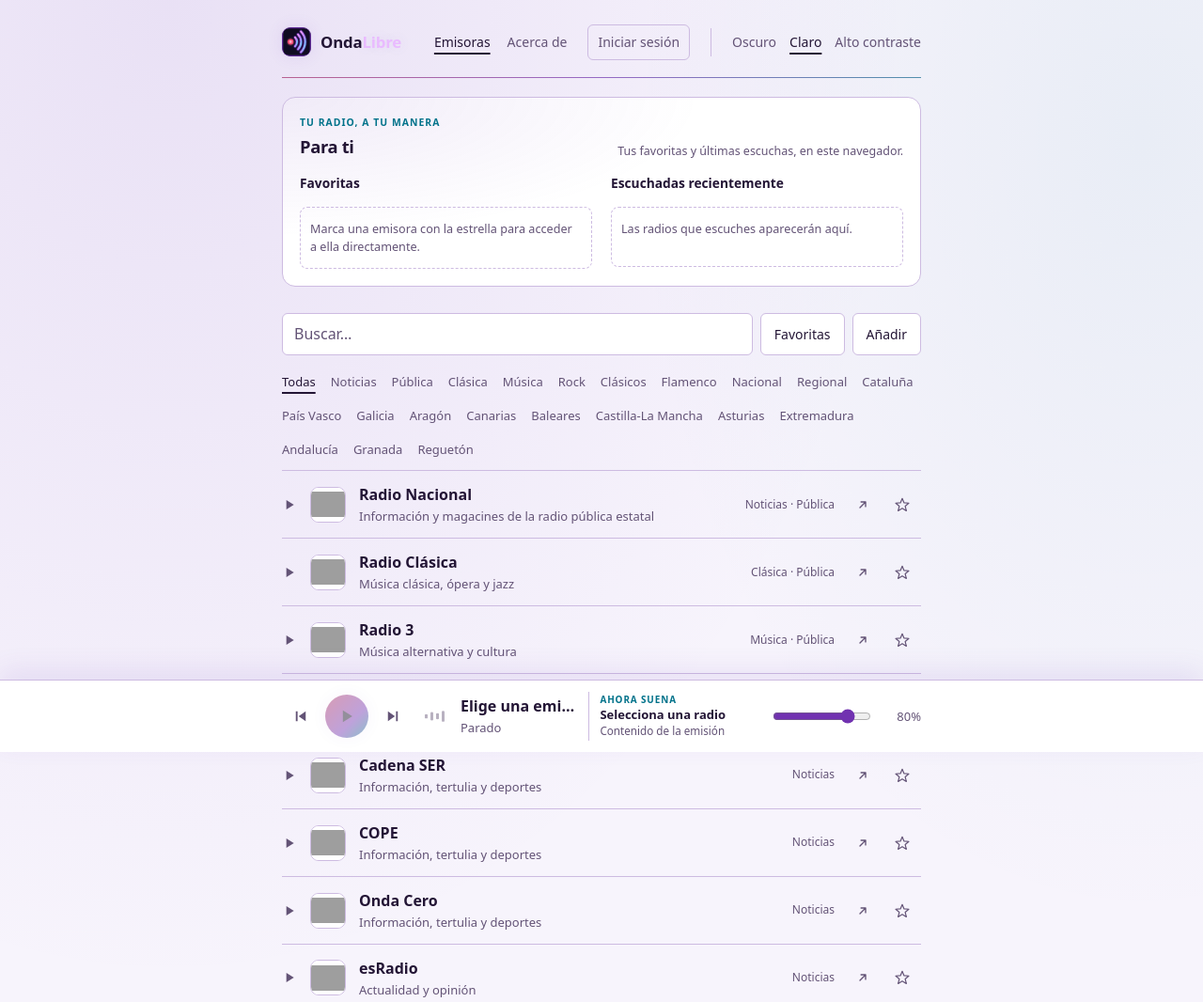
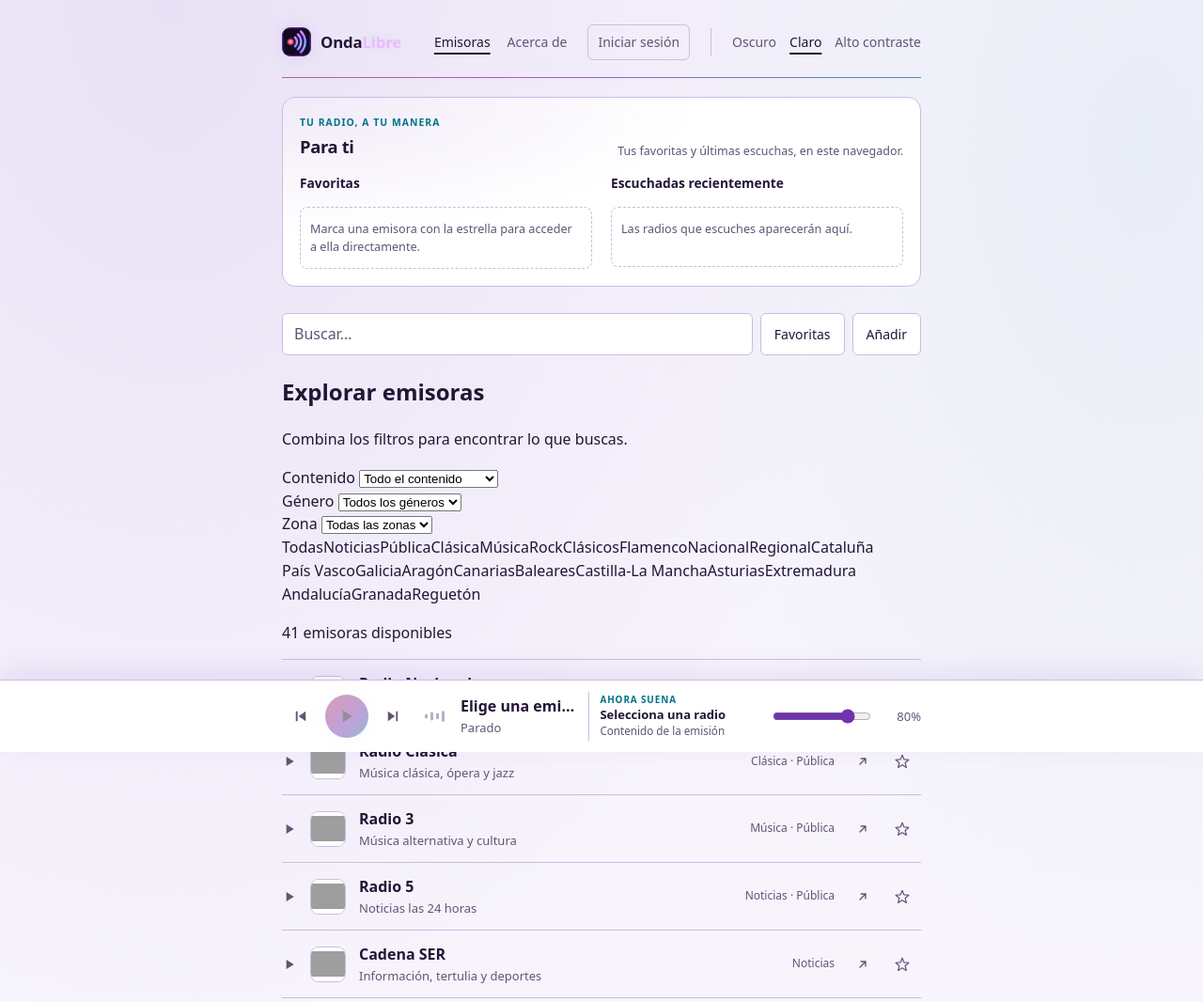
Before and after one commit to APR909/ondalibre, a website: page index.html in a window 1280 px wide. Shown: the top 1066 px of the page at 94% size. Drawn offline with Linux system fonts and the light colour scheme; grey boxes are pictures that could not be loaded.

Commit message:
feat: group radio filters by content, genre and region with quick shortcuts and result counter

```diff
--- a/index.html
+++ b/index.html
@@ -104,8 +104,41 @@
       <button type="button" class="btn" id="btnFav" aria-pressed="false">Favoritas</button>
       <button type="button" class="btn" id="btnAdd">Añadir</button>
     </div>
-    <div class="chips" id="chips" role="group" aria-label="Filtrar por tipo"></div>
-    <ul class="list" id="list"></ul>
+    <section class="filter-panel" aria-labelledby="filterTitle">
+      <div class="filter-heading">
+        <h2 id="filterTitle">Explorar emisoras</h2>
+        <p>Combina los filtros para encontrar lo que buscas.</p>
+      </div>
+      <div class="filter-grid">
+        <div class="filter-field">
+          <label for="filterType">Contenido</label>
+          <select id="filterType" class="filter-select">
+            <option value="all">Todo el contenido</option>
+            <option value="music">Música</option>
+            <option value="news">Noticias y programas</option>
+            <option value="custom">Mis emisoras</option>
+          </select>
+        </div>
+        <div class="filter-field">
+          <label for="filterGenre">Género</label>
+          <select id="filterGenre" class="filter-select">
+            <option value="all">Todos los géneros</option>
+          </select>
+        </div>
+        <div class="filter-field">
+          <label for="filterRegion">Zona</label>
+          <select id="filterRegion" class="filter-select">
+            <option value="all">Todas las zonas</option>
+          </select>
+        </div>
+      </div>
+      <div class="filter-shortcuts" id="chips" role="group" aria-label="Accesos rápidos al catálogo"></div>
+      <div class="filter-footer">
+        <p id="filterCount" class="filter-count" role="status" aria-live="polite">41 emisoras disponibles</p>
+        <button type="button" class="filter-reset" id="clearFilters" hidden>Limpiar filtros</button>
+      </div>
+    </section>
+    <ul class="list" id="list" aria-label="Emisoras encontradas"></ul>
     <p class="note">
       Las imágenes identificativas de las emisoras se solicitan a proveedores externos al mostrarse.
       Las marcas pertenecen a sus titulares. OndaLibre no aloja ni retransmite audio
@@ -131,6 +164,8 @@
     </p>
     <p>
       Puedes marcar favoritas y añadir tus propias emisoras pegando la dirección de su emisión.
+      Puedes buscar y combinar filtros de contenido, género y zona, o usar los accesos
+      rápidos del catálogo para mostrar música, noticias o radios locales de Granada.
       La sección «Para ti» coloca tus favoritas y tus últimas escuchas sobre el catálogo, con
       accesos rápidos. Todo eso se guarda únicamente en tu navegador. También puedes iniciar sesión con Google opcionalmente
       para mostrar tu perfil en esta página y consultar tus radios y géneros más escuchados
```
